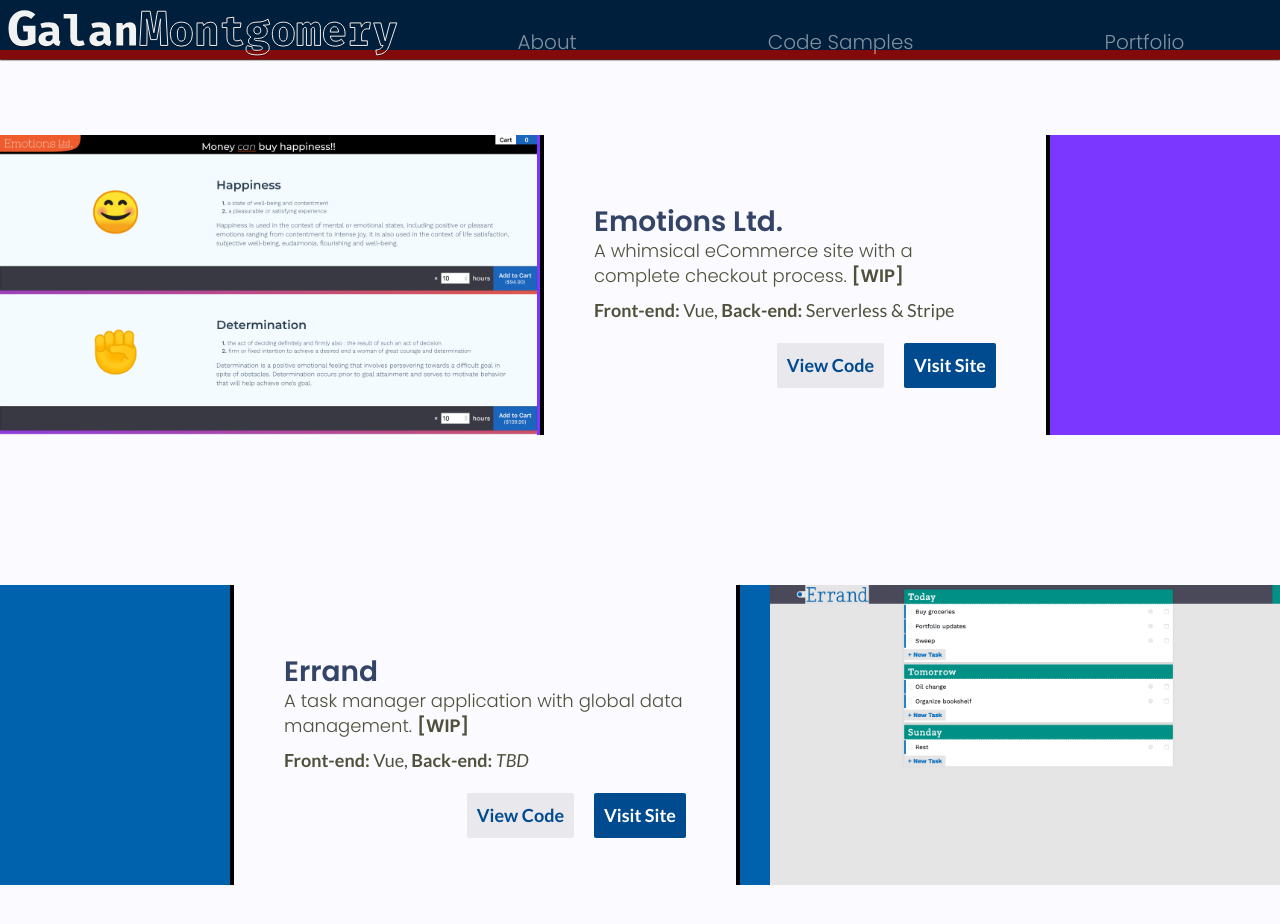
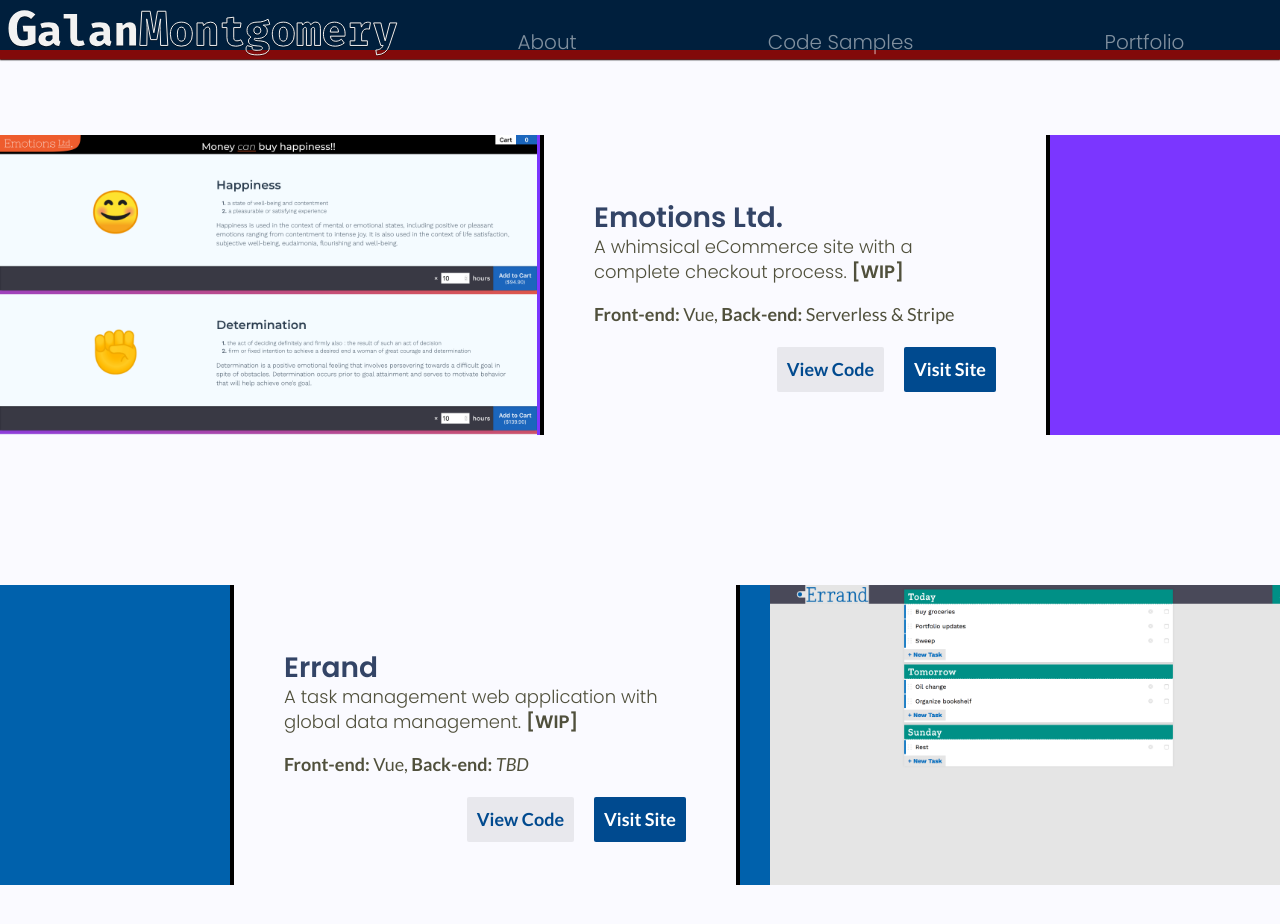
Before and after one commit to GalanCM/Portfolio, a Vue app: page /code-samples in a window 1280 px wide. Shown: the top 924 px of the page. Built offline with nearby package versions, Linux system fonts and the light colour scheme.

Commit message:
Quick edit pass.

```diff
--- a/src/components/menu.vue
+++ b/src/components/menu.vue
@@ -6,11 +6,13 @@
     </MenuItem>
     <MenuItem color="#009086" url="code-samples" style="grid-row: 4">
       <template slot="header">Code Samples</template>
-      <template slot="subheader">Get a feel for my skills via several small web apps and their code.</template>
+      <template
+        slot="subheader"
+      >Get a feel for my skills via several small web apps, and their code.</template>
     </MenuItem>
     <MenuItem color="#004a8f" url="portfolio" style="grid-row: 6">
       <template slot="header">Portfolio</template>
-      <template slot="subheader">Take a look at some of my professional projects in the wild.</template>
+      <template slot="subheader">Experience some of the professional products I've launched.</template>
     </MenuItem>
   </section>
 </template>
--- a/src/views/CodeSamples.vue
+++ b/src/views/CodeSamples.vue
@@ -19,7 +19,7 @@ export default Vue.extend({
           image: "screenshots/emotions-ltd.png",
           video: null,
           title: "Emotions Ltd.",
-          tagline: `A whimsical eCommerce site with a complete checkout process. <b>[WIP]</b><div class="tech"><b>Front-end:</b> Vue, <b>Back-end:</b> Serverless & Stripe</div>`
+          tagline: `<p>A whimsical eCommerce site with a complete checkout process. <b>[WIP]</b></p><p class="tech"><b>Front-end:</b> Vue, <b>Back-end:</b> Serverless & Stripe</p>`
         },
         {
           color: "#0061ac",
@@ -29,7 +29,7 @@ export default Vue.extend({
           image: "screenshots/errand.png",
           video: null,
           title: "Errand",
-          tagline: `A task manager application with global data management. <b>[WIP]</b><div class="tech"><b>Front-end:</b> Vue, <b>Back-end:</b> <i>TBD</i></div>`
+          tagline: `<p>A task management web application with global data management. <b>[WIP]</b></p><p class="tech"><b>Front-end:</b> Vue, <b>Back-end:</b> <i>TBD</i></p>`
         }
         // {
         //   color: "#820a0a",
@@ -53,6 +53,5 @@ export default Vue.extend({
 .portfolio-item .tech {
   font-family: @body-font;
   .body-font-regular();
-  margin-top: 10px;
 }
 </style>
--- a/src/views/Portfolio.vue
+++ b/src/views/Portfolio.vue
@@ -31,7 +31,7 @@ export default Vue.extend({
           video: null,
           title: "#BreakBarriers",
           tagline:
-            "<p>A promotional site for motivational speaker Bishoy Tadros.</p><p>I handled the design and development process: including logo design, theming, layout, coding, and hosting.</p>"
+            "<p>Promotional site for motivational speaker Bishoy Tadros.</p><p>I handled the design and development process: including logo design, theming, layout, coding, and hosting.</p>"
         }
         // {
         //   color: "#73a839",
```
